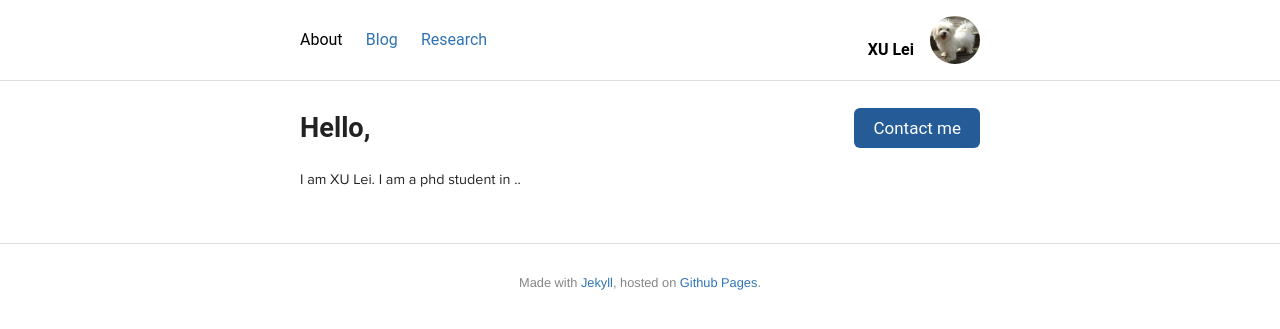
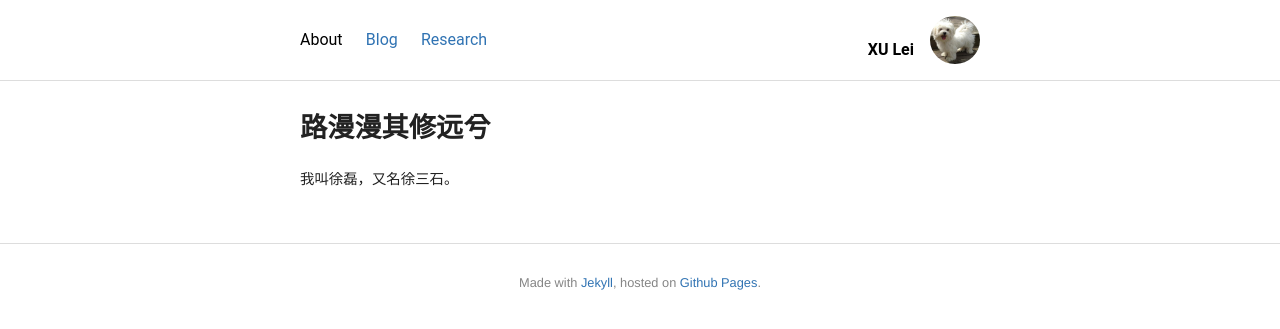
Before and after one commit to shirleysteve/1, a Jekyll site: the page built from index.html, in a window 1280 px wide. Shown: the top 329 px of the page. Built offline with Jekyll 4.4.1, drawn with Linux system fonts in a browser that asks for light colours; nearby versions of some CDN libraries.

Commit message:
Update index.html

```diff
--- a/index.html
+++ b/index.html
@@ -11,10 +11,10 @@ description: On journey of phd
   <h1>
     <div class="book-me">
       <!-- <a class="btn btn-lg" href="/contact">Contact me</a> -->
-      <a href="/contact" class="btn btn-lg">Contact me</a>
+       <!-- <a href="/contact" class="btn btn-lg">Contact me</a>-->
     </div>
     <span class="hello">
-      Hello,
+      路漫漫其修远兮
     </span>
   </h1>
 
@@ -27,7 +27,7 @@ description: On journey of phd
 
 
   <p>
-I am XU Lei. I am a phd student in ..
+我叫徐磊，又名徐三石。
   </p>
 
 
```
